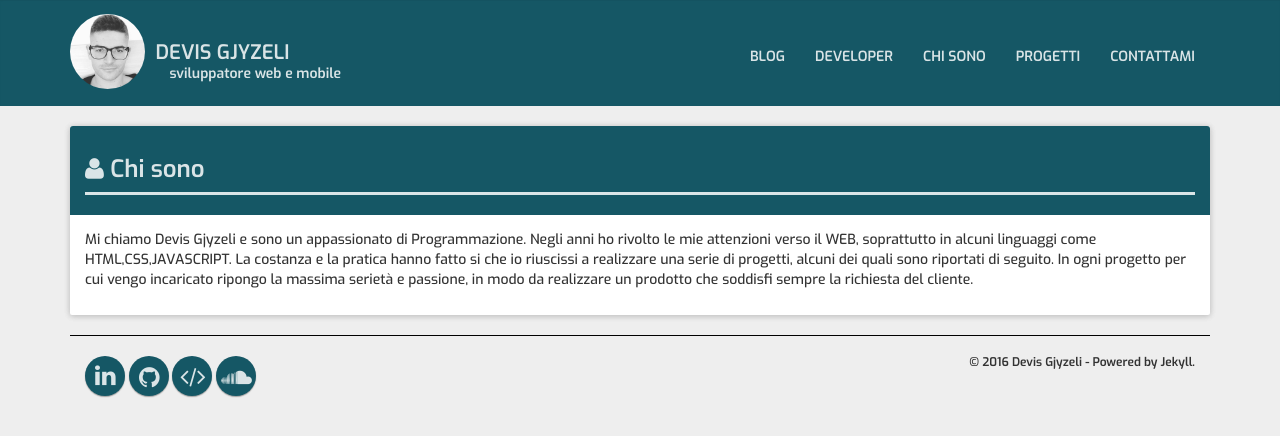
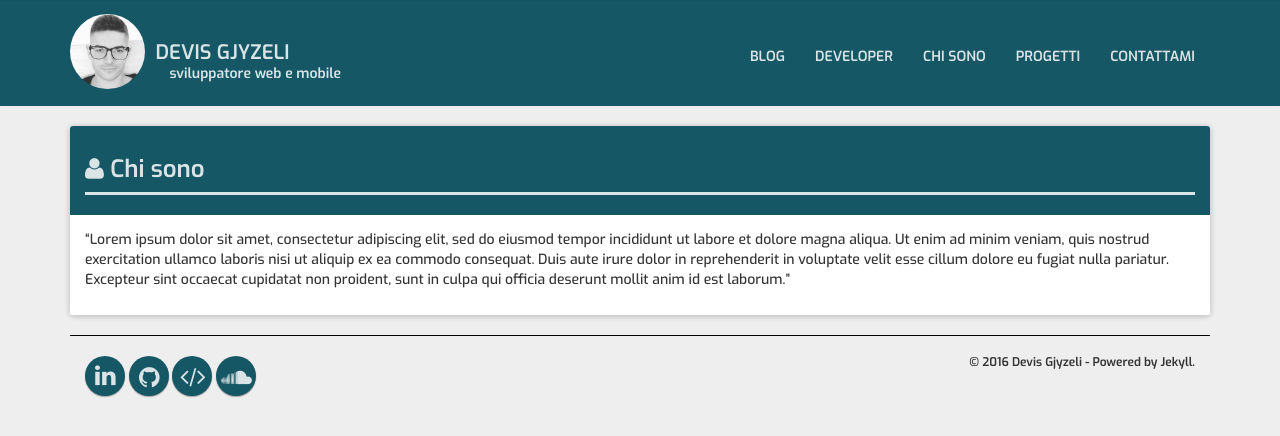
Before and after one commit to DevisGjyzeli/devisgjyzeli.github.io, a Jekyll site: the page built from aboutme.md, in a window 1280 px wide. Shown: the top 436 px of the page. Built offline with Jekyll 4.4.1, drawn with Linux system fonts in a browser that asks for light colours; nearby versions of some CDN libraries.

Commit message:
Change text

```diff
--- a/aboutme.md
+++ b/aboutme.md
@@ -4,4 +4,4 @@
 permalink: /aboutme/
 ---
 
-Mi chiamo Devis Gjyzeli e sono un appassionato di Programmazione. Negli anni ho rivolto le mie attenzioni verso il WEB, soprattutto in alcuni linguaggi come HTML,CSS,JAVASCRIPT. La costanza e la pratica hanno fatto si che io riuscissi a realizzare una serie di progetti, alcuni dei quali sono riportati di seguito. In ogni progetto per cui vengo incaricato ripongo la massima serietà e passione, in modo da realizzare un prodotto che soddisfi sempre la richiesta del cliente.
+"Lorem ipsum dolor sit amet, consectetur adipiscing elit, sed do eiusmod tempor incididunt ut labore et dolore magna aliqua. Ut enim ad minim veniam, quis nostrud exercitation ullamco laboris nisi ut aliquip ex ea commodo consequat. Duis aute irure dolor in reprehenderit in voluptate velit esse cillum dolore eu fugiat nulla pariatur. Excepteur sint occaecat cupidatat non proident, sunt in culpa qui officia deserunt mollit anim id est laborum."
```
